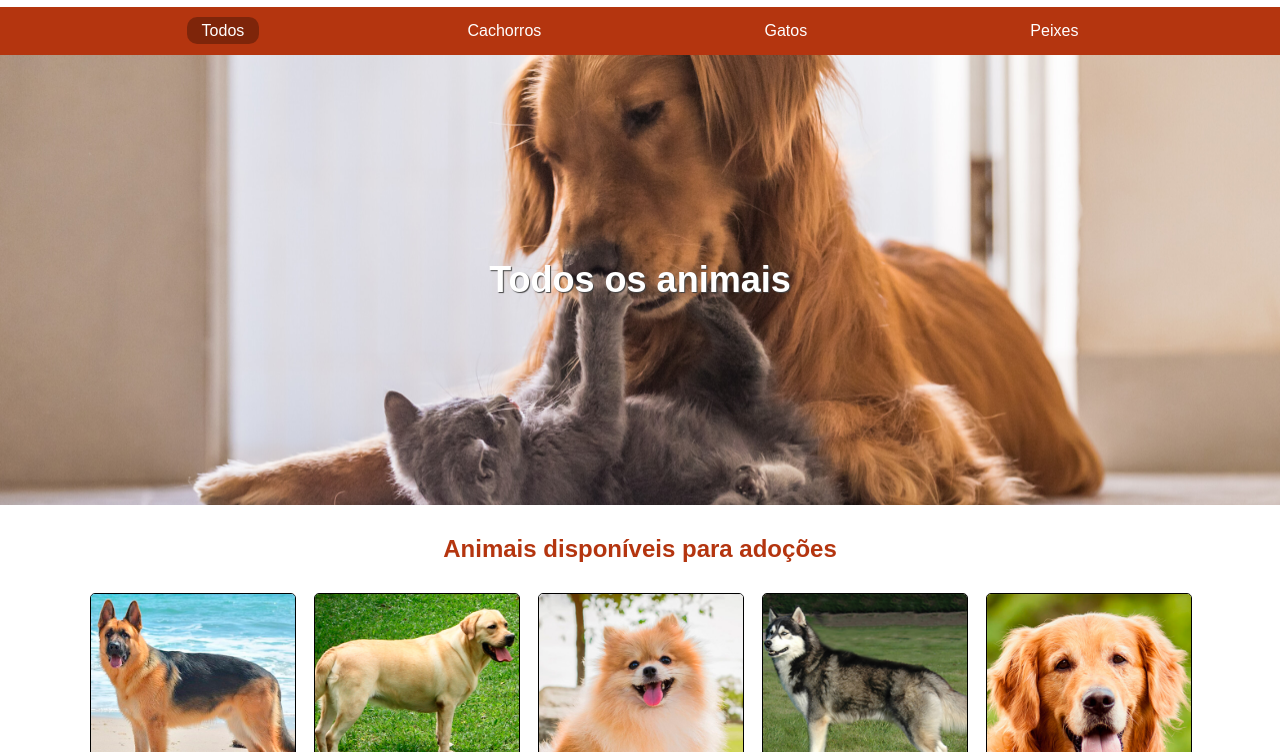
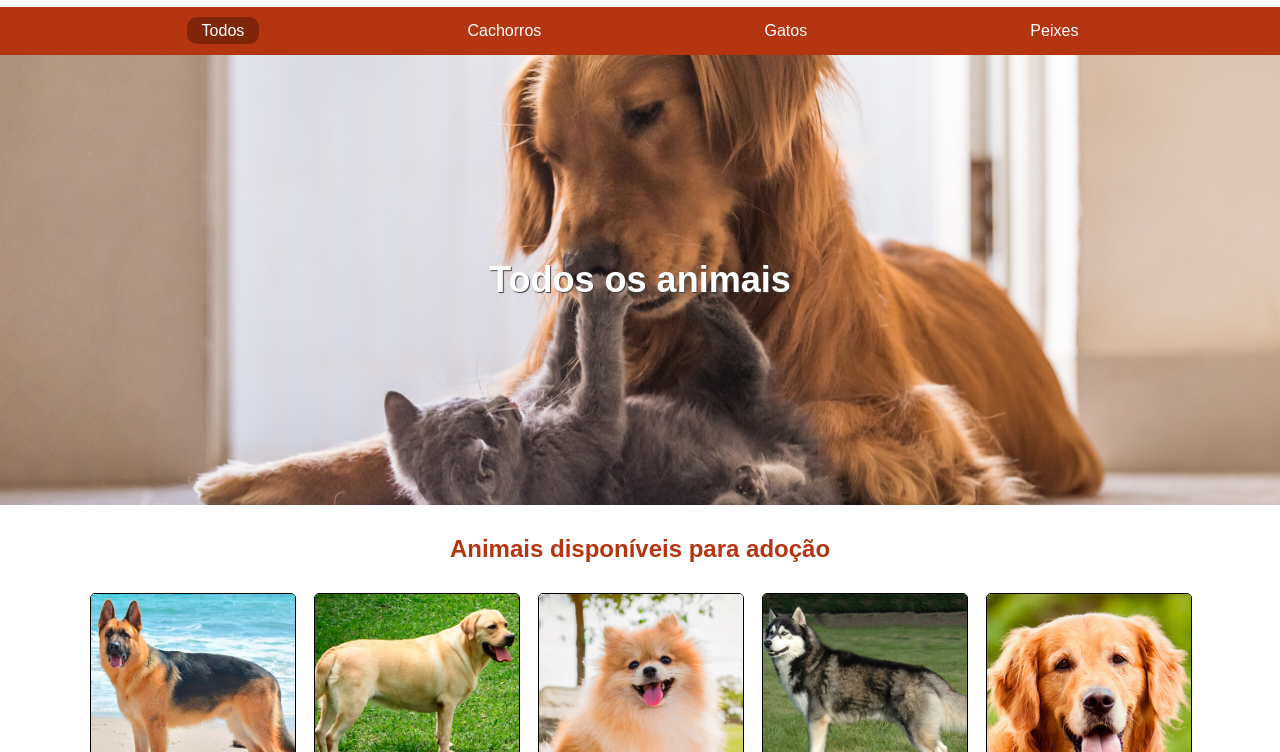
Before and after one commit to Adrianosgs/pet_mania-node, a website: page index.html in a window 1280 px wide. Shown: the part 48-800 px from the top of the page. Drawn offline with Linux system fonts and the light colour scheme.

Commit message:
teste 2 html

```diff
--- a/index.html
+++ b/index.html
@@ -25,7 +25,7 @@
     </ul>
 </nav>
 <section class="banner" style="background-image: url('images/allanimals.jpg')">Todos os animais</section>
-<h2>Animais disponíveis para adoções</h2>
+<h2>Animais disponíveis para adoção</h2>
 
 <div class="container list">
     <div class="item">
```
